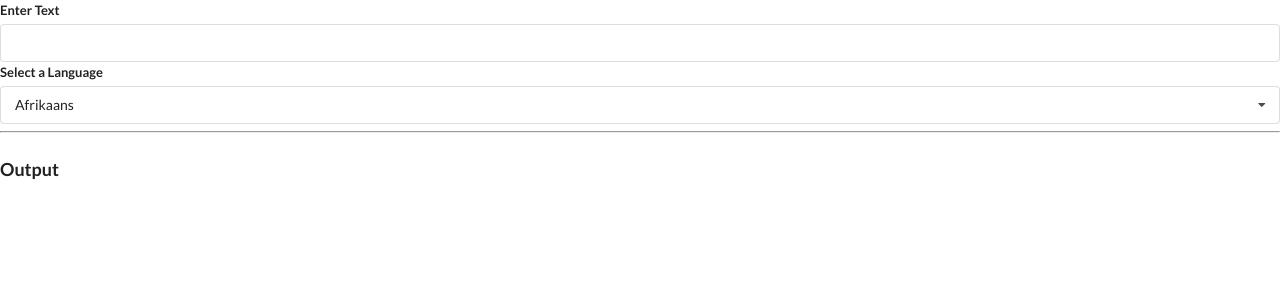
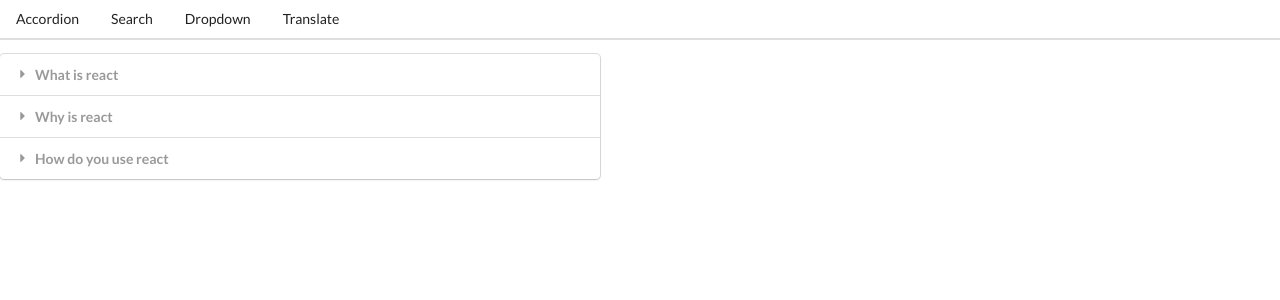
Before and after one commit to akashchandrakar007/Widgets, a React (Create React App) app: page / in a window 1280 px wide. Shown: the top 300 px of the page. Built offline with nearby package versions, Linux system fonts and the light colour scheme; no server answers.

Commit message:
Completed widgets

```diff
--- a/src/App.js
+++ b/src/App.js
@@ -3,6 +3,8 @@
 import Search from './components/Search';
 import Dropdown from './components/Dropdown';
 import Translate from './components/Translate';
+import Route from './components/Route';
+import Header from './components/Header';
 
 const items=[
   {
@@ -17,7 +19,6 @@
      title:"How do you use react",
       content:"You use React by creating components"
   }
-
 ];
 
 const options=[
@@ -37,9 +38,22 @@
 
 const App=()=>{
 
+  const [selected,setSelected]=useState(options[0]);
   return (
   <div>
-    <Translate />
+    <Header />
+    <Route path="/">
+       <Accordion items={items}/>
+    </Route>
+    <Route path="/dropdown">
+       <Dropdown label="Select a color" options={options} selected={selected} onSelectedChange={setSelected}/>
+    </Route>
+    <Route path="/list">
+       <Search/>
+    </Route>
+    <Route path="/translate">
+       <Translate/>
+    </Route>
   </div>
   );
 }
--- /dev/null
+++ b/src/components/Header.js
@@ -0,0 +1,23 @@
+import React from 'react';
+import Link from './Link';
+
+const Header=()=>{
+  return (
+    <div className="ui secondary pointing menu">
+      <Link href="/" className="item">
+       Accordion
+      </Link>
+      <Link href="/list" className="item">
+       Search
+      </Link>
+      <Link href="/dropdown" className="item">
+       Dropdown
+      </Link>
+      <Link href="/translate" className="item">
+       Translate
+      </Link>
+    </div>
+  );
+};
+
+export default Header;
--- /dev/null
+++ b/src/components/Link.js
@@ -0,0 +1,18 @@
+import React from 'react';
+
+const Link=({className,href,children})=>{
+
+    const onClick=(event)=>{
+      event.preventDfault();
+      window.history.pushState({},'',href);
+
+      const navEvent=new PopStateEvent('popstate');
+      window.dispatchEvent(navEvent);
+    };
+   return (
+     <a className={className} href={href}>
+      {children}
+     </a>
+   );
+};
+export default Link;
--- /dev/null
+++ b/src/components/Route.js
@@ -0,0 +1,21 @@
+import {useState,useEffect}  from 'react';
+
+const Route=({path,children})=>{
+
+    const [currentPath,setCurrentPath]=useState(window.location.pathname);
+  useEffect(()=>{
+
+    const onLocationChange=()=>{
+      setCurrentPath(window.location.pathname);
+    };
+
+    window.addEventListener('popstate',onLocationChange);
+
+    return ()=>{
+      window.removeEventListener('popstate',onLocationChange);
+    }
+  });
+  return (currentPath===path)?children:null;
+};
+
+export default Route;
```
